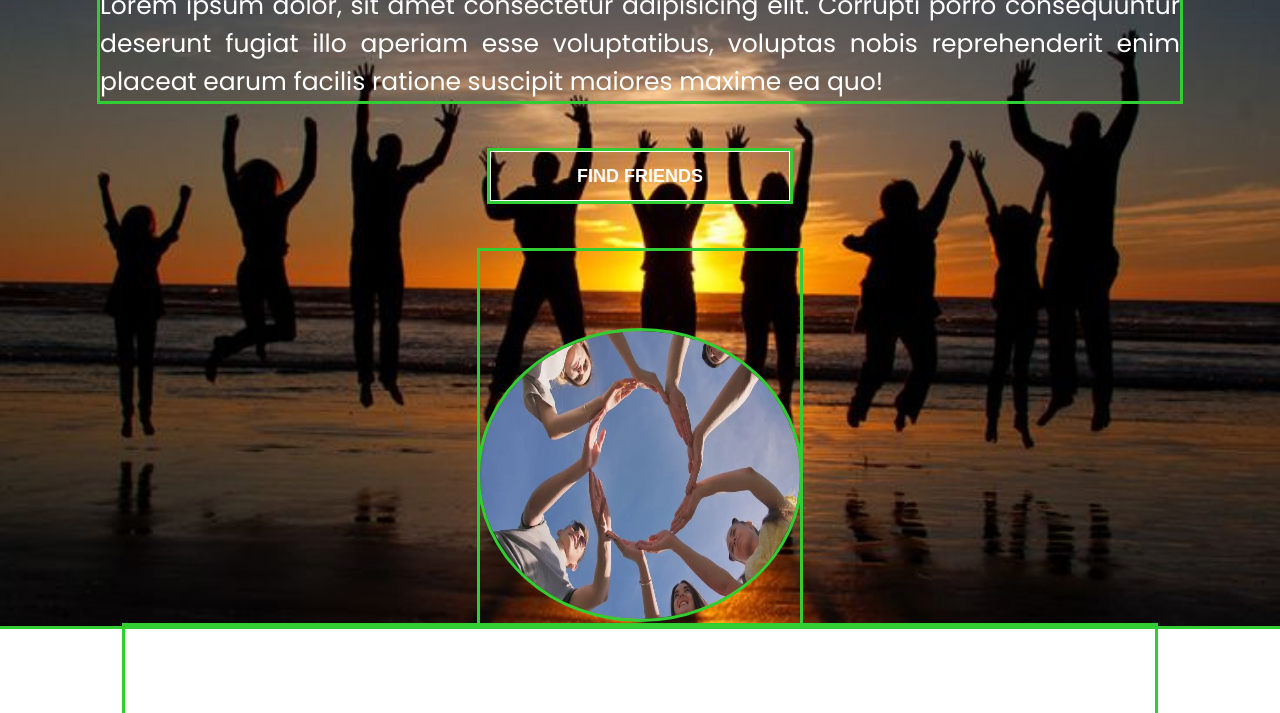
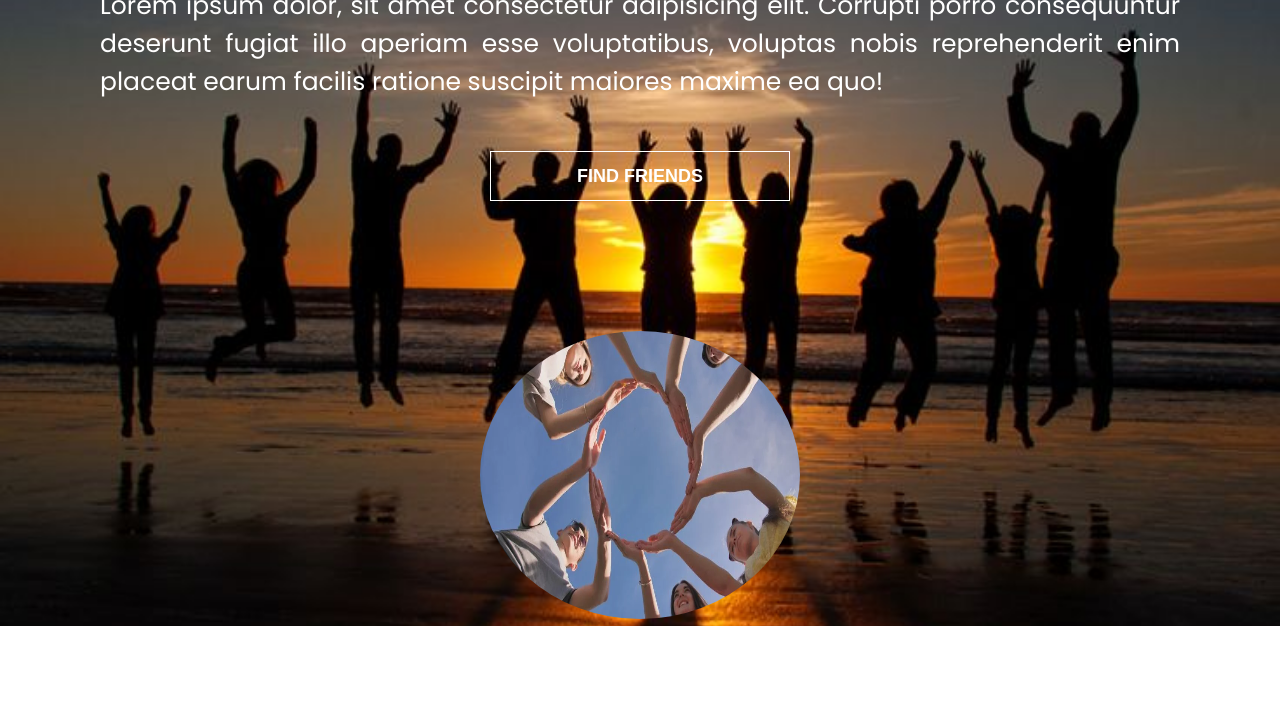
Before and after one commit to Nazarov555/sfera, a plain HTML site: page index.html in a window 1280 px wide. Shown: the part 88-801 px from the top of the page. Drawn offline with Linux system fonts and the light colour scheme.

Commit message:
refactoring2

```diff
--- a/css/style.scss
+++ b/css/style.scss
@@ -4,7 +4,6 @@
     margin: 0;
     padding: 0;
     box-sizing: border-box;
-    outline: 3px solid limegreen !important;
 }
 body {
     font-family: 'Poppins', sans-serif;
```
Also changed, not shown: css/style.css, 1 other file.
